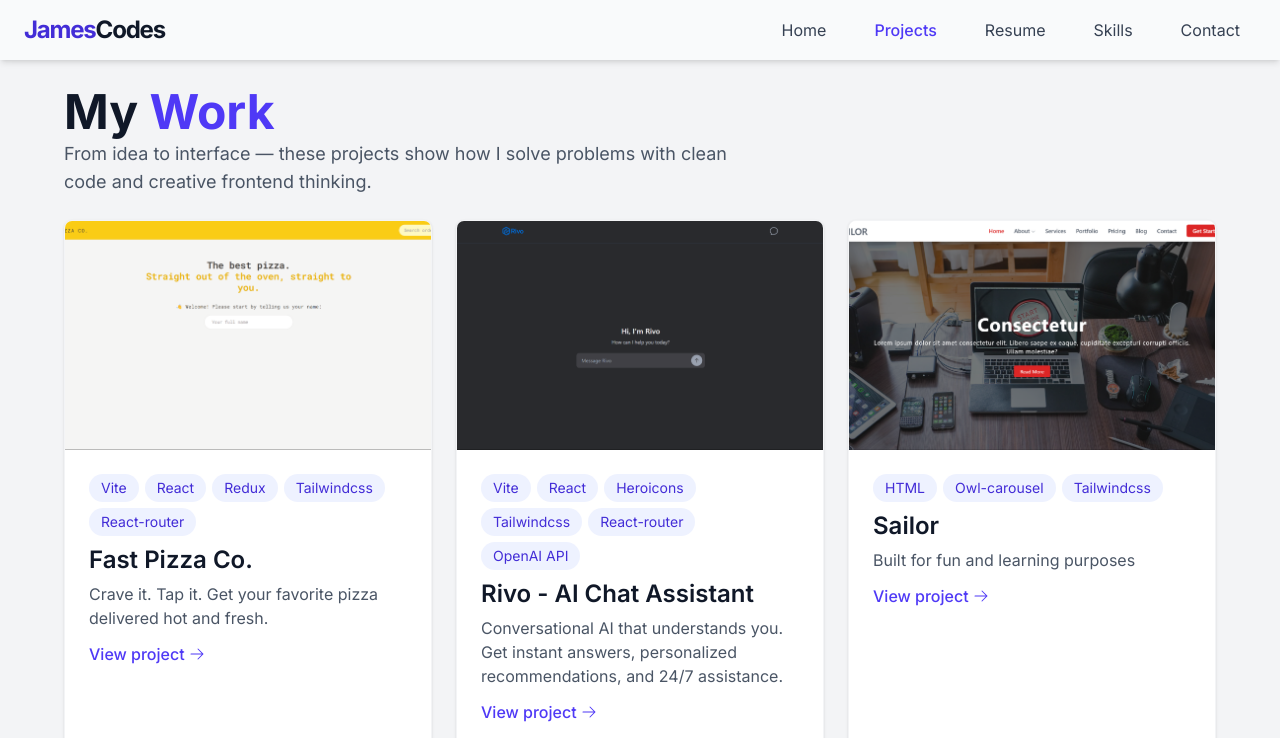
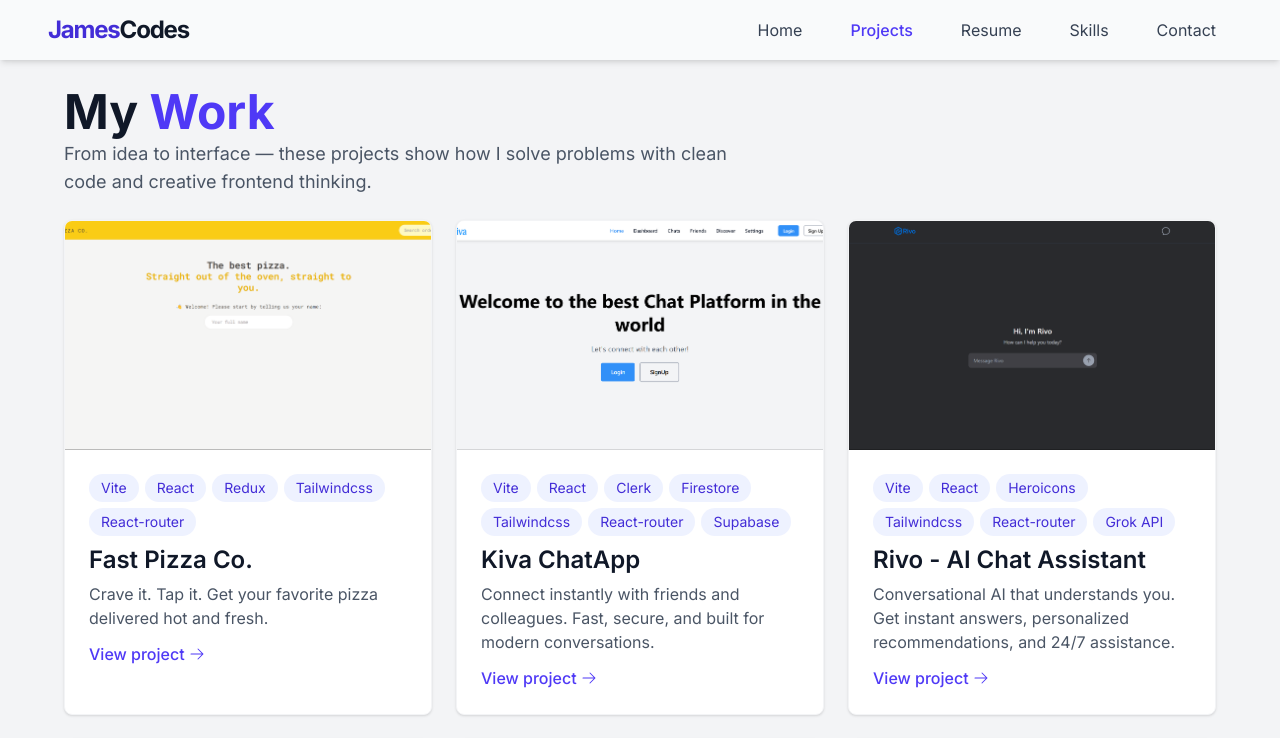
Before and after one commit to constantine950/portfolio, a Next.js app: page /portfolio in a window 1280 px wide. Shown: the top 738 px of the page. Built offline with nearby package versions, Linux system fonts and the light colour scheme; grey boxes are pictures that could not be loaded.

Commit message:
added project

```diff
--- a/app/_components/Header.tsx
+++ b/app/_components/Header.tsx
@@ -3,7 +3,7 @@ import Navigation from "./Navigation";
 
 export default function Header() {
   return (
-    <header className="px-6 py-2.5 flex items-center justify-between shadow-md fixed top-0 w-full z-50 bg-gray-50">
+    <header className="px-4 sm:px-6 lg:px-12 py-2.5 flex items-center justify-between shadow-md fixed top-0 w-full z-50 bg-gray-50">
       <Logo />
       <Navigation />
     </header>
--- a/app/portfolio/[projectid]/page.tsx
+++ b/app/portfolio/[projectid]/page.tsx
@@ -44,6 +44,33 @@ const PROJECTS: Project[] = [
   },
   {
     id: 2,
+    title: "Kiva ChatApp",
+    description:
+      "Chat smarter. Stay connected with friends and colleagues in real time.",
+    longDescription:
+      "A modern chat application with authentication, instant messaging, and real-time syncing. Built with performance and simplicity in mind for a seamless communication experience.",
+    tags: [
+      "Vite",
+      "React",
+      "Clerk",
+      "Firestore",
+      "Tailwindcss",
+      "React-router",
+      "Supabase",
+    ],
+    image: "/kivaa.png",
+    features: [
+      "User authentication",
+      "Instant messaging",
+      "Real-time message syncing",
+      "Friend management",
+      "Responsive design",
+    ],
+    githubUrl: "https://github.com/constantine950/kiva-chatapp",
+    liveUrl: "https://kiva-chatapp.vercel.app/",
+  },
+  {
+    id: 3,
     title: "Rivo - AI Chat Assistant",
     description:
       "Chat. Ask. Resolve. Your intelligent AI assistant for instant answers and seamless support.",
@@ -68,7 +95,7 @@ const PROJECTS: Project[] = [
     liveUrl: "https://rivo-chatbot.vercel.app/",
   },
   {
-    id: 3,
+    id: 4,
     title: "Sailor",
     description: "Built for fun and learning purposes",
     longDescription:
@@ -85,7 +112,7 @@ const PROJECTS: Project[] = [
     liveUrl: "https://sailor-delta.vercel.app",
   },
   {
-    id: 4,
+    id: 5,
     title: "Movie App",
     description:
       "Find what to watch next — movies, trailers, and more at your fingertips.",
@@ -103,7 +130,7 @@ const PROJECTS: Project[] = [
     liveUrl: "https://movie-app-six-tau-54.vercel.app",
   },
   {
-    id: 5,
+    id: 6,
     title: "Church Website",
     description:
       "A modern, responsive website designed for a church to share events, sermons, and connect with the community online.",
--- a/app/portfolio/page.tsx
+++ b/app/portfolio/page.tsx
@@ -26,6 +26,22 @@ const projects: ProjectType[] = [
   },
   {
     id: 2,
+    title: "Kiva ChatApp",
+    description:
+      "Connect instantly with friends and colleagues. Fast, secure, and built for modern conversations.",
+    tags: [
+      "Vite",
+      "React",
+      "Clerk",
+      "Firestore",
+      "Tailwindcss",
+      "React-router",
+      "Supabase",
+    ],
+    image: "/kivaa.png",
+  },
+  {
+    id: 3,
     title: "Rivo - AI Chat Assistant",
     description:
       "Conversational AI that understands you. Get instant answers, personalized recommendations, and 24/7 assistance.",
@@ -35,19 +51,19 @@ const projects: ProjectType[] = [
       "Heroicons",
       "Tailwindcss",
       "React-router",
-      "OpenAI API",
+      "Grok API",
     ],
     image: "/rivopic.png",
   },
   {
-    id: 3,
+    id: 4,
     title: "Sailor",
     description: "Built for fun and learning purposes",
     tags: ["HTML", "Owl-carousel", "Tailwindcss"],
     image: "/sai.png",
   },
   {
-    id: 4,
+    id: 5,
     title: "Movie App",
     description:
       "Find what to watch next — movies, trailers, and more at your fingertips.",
@@ -55,7 +71,7 @@ const projects: ProjectType[] = [
     image: "/mov.png",
   },
   {
-    id: 5,
+    id: 6,
     title: "Church Website",
     description:
       "A modern, responsive website designed for a church to share events, sermons, and connect with the community online.",
```
Also changed, not shown: public/kivaa.png (added).
